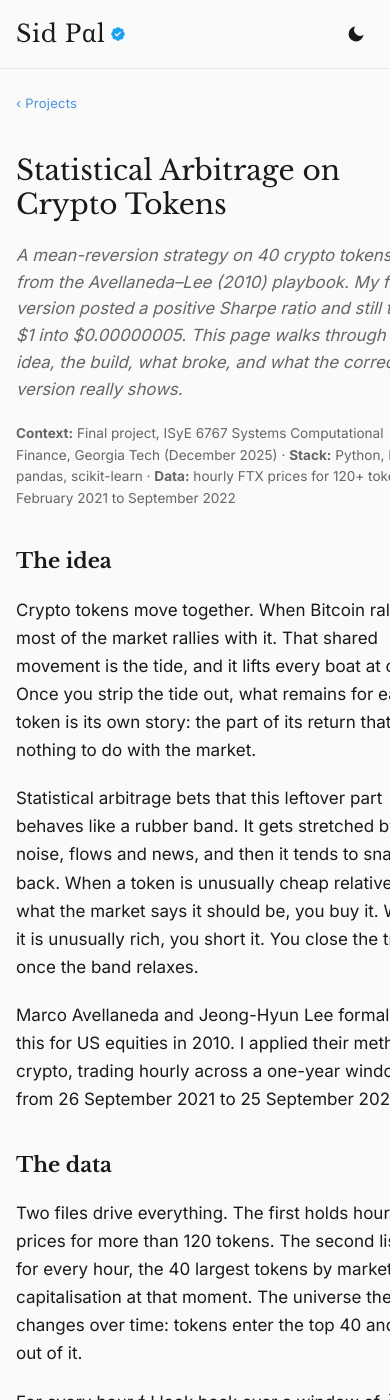
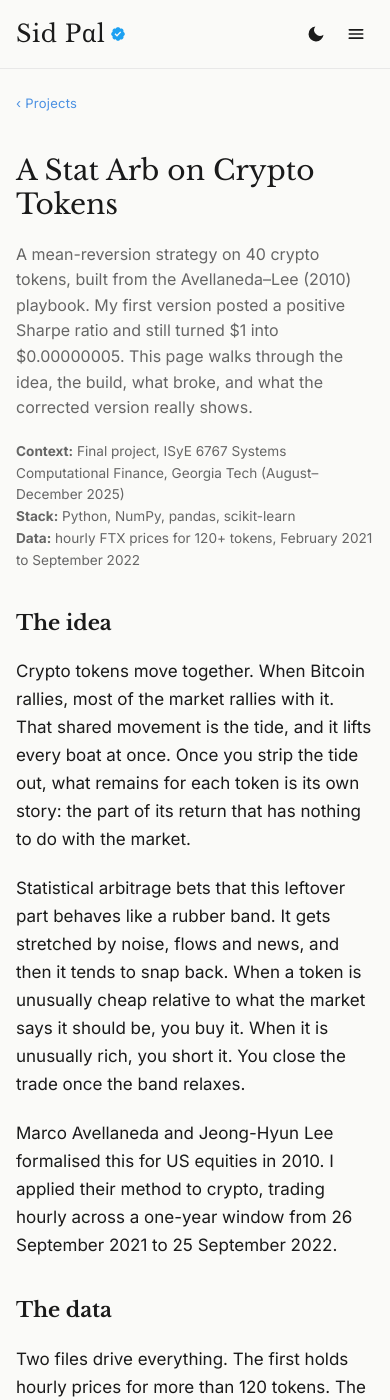
Before and after one commit to sidsince95/sidsince95.github.io, a Jekyll site: the page built from projects/stat-arb-crypto/index.html, in a window 390 px wide and 1400 px high. Built offline with Jekyll 4.4.1, drawn with Linux system fonts in a browser that asks for light colours; some of the changed text lies outside the part shown.

Commit message:
Refresh stat-arb project page, fix layout width, add mobile nav
- Replace charts with outlined-text SVGs; show one chart per theme
- Add figure labels and caption hierarchy; simplify source lines
- Rename project to "A Stat Arb on Crypto Tokens"; drop index summary
- Cache-bust the stylesheet link so deploys don't pair with stale CSS
- Make main full-width so short pages align with the header
- Add hamburger menu and dropdown nav at <=768px
- Project page: plain standfirst, three-line meta, right-aligned table
  headers, References list, bottom back link

Co-Authored-By: Claude Opus 5.5 <noreply@anthropic.com>

```diff
--- a/_layouts/default.html
+++ b/_layouts/default.html
@@ -13,7 +13,7 @@
     <meta charset="UTF-8">
     <meta name="viewport" content="width=device-width, initial-scale=1.0">
     <title>{% if page.title %}{{ page.title }} - {% endif %}{{ site.title }}</title>
-    <link rel="stylesheet" href="{{ '/assets/css/style.css' | relative_url }}">
+    <link rel="stylesheet" href="{{ '/assets/css/style.css' | relative_url }}?v={{ site.time | date: '%s' }}">
     <link rel="icon" type="image/svg+xml" href="{{ '/favicon.svg' | relative_url }}">
     {% unless page.katex %}
     <script type="text/javascript" async src="https://cdnjs.cloudflare.com/ajax/libs/mathjax/2.7.7/MathJax.js?config=TeX-MML-AM_CHTML"></script>
@@ -58,8 +58,19 @@
         <svg id="moon-icon" viewBox="0 0 24 24" fill="currentColor"><path d="M21 12.79A9 9 0 1 1 11.21 3 7 7 0 0 0 21 12.79z"/></svg>
         <svg id="sun-icon" viewBox="0 0 24 24" fill="currentColor" style="display: none;"><circle cx="12" cy="12" r="5"/><line x1="12" y1="1" x2="12" y2="3" stroke="currentColor" stroke-width="2"/><line x1="12" y1="21" x2="12" y2="23" stroke="currentColor" stroke-width="2"/><line x1="4.22" y1="4.22" x2="5.64" y2="5.64" stroke="currentColor" stroke-width="2"/><line x1="18.36" y1="18.36" x2="19.78" y2="19.78" stroke="currentColor" stroke-width="2"/><line x1="1" y1="12" x2="3" y2="12" stroke="currentColor" stroke-width="2"/><line x1="21" y1="12" x2="23" y2="12" stroke="currentColor" stroke-width="2"/><line x1="4.22" y1="19.78" x2="5.64" y2="18.36" stroke="currentColor" stroke-width="2"/><line x1="18.36" y1="5.64" x2="19.78" y2="4.22" stroke="currentColor" stroke-width="2"/></svg>
       </button>
+
+      <button class="menu-toggle" id="menu-toggle" aria-label="Open menu" aria-expanded="false" aria-controls="mobile-nav">
+        <svg viewBox="0 0 24 24" fill="none" stroke="currentColor" stroke-width="2" stroke-linecap="round"><line x1="4" y1="7" x2="20" y2="7"/><line x1="4" y1="12" x2="20" y2="12"/><line x1="4" y1="17" x2="20" y2="17"/></svg>
+      </button>
     </div>
   </div>
+
+  <nav class="mobile-nav" id="mobile-nav">
+    <a href="{{ '/projects' | relative_url }}" class="mobile-nav-link">Projects</a>
+    <a href="{{ '/blog' | relative_url }}" class="mobile-nav-link">Blog Posts</a>
+    <a href="{{ '/reading-list' | relative_url }}" class="mobile-nav-link">Reading List</a>
+    <a href="{{ '/about' | relative_url }}" class="mobile-nav-link">About</a>
+  </nav>
 </header>
 
 <main>
--- a/assets/css/style.css
+++ b/assets/css/style.css
@@ -145,6 +145,20 @@ body {
 .theme-toggle:hover { background: var(--accent-color); transform: rotate(20deg); }
 .theme-toggle svg { width: 20px; height: 20px; }
 
+/* Hamburger + dropdown (shown only at ≤768px, see TABLET / MOBILE NAV below) */
+.menu-toggle {
+  display: none;
+  background: none; border: none; padding: 8px;
+  align-items: center; justify-content: center;
+  color: var(--text-color); transition: background 0.3s ease;
+  border-radius: 50%; width: 36px; height: 36px;
+  flex-shrink: 0;
+}
+.menu-toggle:hover { background: var(--accent-color); }
+.menu-toggle svg { width: 22px; height: 22px; }
+
+.mobile-nav { display: none; }
+
 /* --- CONTENT --- */
 h1, h2, h3 { font-family: var(--font-header); font-weight: 700; line-height: 1.3; margin-top: 1em; }
 p { margin: 1.2em 0; }
@@ -153,6 +167,7 @@ a:hover { color: var(--hover-color); text-decoration-color: var(--hover-color);
 
 /* main owns the centered column */
 main {
+  width: 100%; /* flex item with auto margins would otherwise shrink to its content */
   max-width: 680px;
   margin-left: auto;
   margin-right: auto;
@@ -258,6 +273,37 @@ footer {
   .bottom-nav-grid { flex-direction: column; gap: 20px; text-align: center; }
 }
 
+/* --- TABLET / MOBILE NAV --- */
+@media (max-width: 768px) {
+  .main-nav { display: none; }
+  .header-right { gap: 4px; }
+  .menu-toggle { display: flex; }
+
+  .mobile-nav.open {
+    display: flex;
+    flex-direction: column;
+    max-width: 680px;
+    margin: 0 auto;
+    padding: 4px 20px 16px;
+    background: var(--background-color);
+    border-top: 1px solid var(--accent-color);
+    font-family: var(--font-main);
+    font-size: 16px;
+  }
+
+  .mobile-nav-link {
+    padding: 10px 0;
+    color: var(--text-secondary);
+    text-decoration: none;
+  }
+  .mobile-nav-link:hover { color: var(--hover-color); }
+  .mobile-nav-link.active { color: var(--hover-color); font-weight: 700; }
+}
+
+@media (max-width: 600px) {
+  .mobile-nav.open { padding: 4px 16px 16px; }
+}
+
 /* --- READING LIST PAGE --- */
 .reading-list-page {
   padding-top: 0.5rem;
@@ -325,15 +371,6 @@ footer {
   }
 }
 
-/* --- PROJECTS INDEX (reuses .reading-list-page) --- */
-.reading-list-page .project-summary {
-  margin: 0.2rem 0 0 0;
-  font-family: var(--font-main);
-  font-size: 0.95rem;
-  line-height: 1.5;
-  color: var(--text-secondary);
-}
-
 /* --- PROJECT PAGE --- */
 .project-page {
   padding-top: 0.5rem;
@@ -349,9 +386,8 @@ footer {
 }
 
 .project-standfirst {
-  font-style: italic;
   color: var(--text-secondary);
-  font-size: 1.05rem;
+  font-size: 1rem;
   line-height: 1.6;
   margin: 0 0 1.25rem 0;
 }
@@ -377,6 +413,20 @@ footer {
   margin: 1.8rem 0 0.7rem 0;
 }
 
+.project-page ul {
+  margin: 0 0 1.75rem 1.4rem;
+  padding: 0;
+}
+
+.project-page li {
+  margin-bottom: 0.5rem;
+  line-height: 1.55;
+}
+
+.project-page .back-link-bottom {
+  margin: 2.5rem 0 0 0;
+}
+
 .project-page code {
   font-family: ui-monospace, SFMono-Regular, Menlo, Consolas, monospace;
   font-size: 0.9em;
@@ -387,10 +437,27 @@ footer {
 
 /* Figures */
 .project-figure {
-  margin: 2.75rem 0;
+  margin: 3rem 0; /* zero sides override the browser's default figure indent */
+  padding: 0;
+}
+
+.project-figure figcaption {
+  margin: 0 0 1rem 0;
+}
+
+.figure-label {
+  display: block;
+  font-family: var(--font-main);
+  font-weight: 500;
+  font-size: 0.75rem;
+  line-height: 1.4;
+  letter-spacing: 0.04em;
+  color: var(--text-secondary);
+  margin: 0 0 0.3rem 0;
 }
 
 .figure-title {
+  display: block;
   font-family: var(--font-main);
   font-weight: 600;
   font-size: 1.05rem;
@@ -400,12 +467,13 @@ footer {
 }
 
 .figure-subtitle {
+  display: block;
   font-family: var(--font-main);
   font-weight: 400;
   font-size: 0.9rem;
   line-height: 1.45;
   color: var(--text-secondary);
-  margin: 0 0 1rem 0;
+  margin: 0;
 }
 
 .project-figure img.chart {
--- a/projects/stat-arb-crypto/index.html
+++ b/projects/stat-arb-crypto/index.html
@@ -1,6 +1,6 @@
 ---
 layout: default
-title: Statistical Arbitrage on Crypto Tokens
+title: A Stat Arb on Crypto Tokens
 katex: true
 ---
 
@@ -8,11 +8,13 @@ katex: true
 
 <a href="/projects/" class="back-link"><span class="back-chevron">&#8249;</span> Projects</a>
 
-<h1>Statistical Arbitrage on Crypto Tokens</h1>
+<h1>A Stat Arb on Crypto Tokens</h1>
 
 <p class="project-standfirst">A mean-reversion strategy on 40 crypto tokens, built from the Avellaneda–Lee (2010) playbook. My first version posted a positive Sharpe ratio and still turned $1 into $0.00000005. This page walks through the idea, the build, what broke, and what the corrected version really shows.</p>
 
-<p class="project-meta"><strong>Context:</strong> Final project, ISyE 6767 Systems Computational Finance, Georgia Tech (December 2025) · <strong>Stack:</strong> Python, NumPy, pandas, scikit-learn · <strong>Data:</strong> hourly FTX prices for 120+ tokens, February 2021 to September 2022</p>
+<p class="project-meta"><strong>Context:</strong> Final project, ISyE 6767 Systems Computational Finance, Georgia Tech (August–December 2025)<br>
+<strong>Stack:</strong> Python, NumPy, pandas, scikit-learn<br>
+<strong>Data:</strong> hourly FTX prices for 120+ tokens, February 2021 to September 2022</p>
 
 <h2>The idea</h2>
 
@@ -45,11 +47,14 @@ katex: true
 <p>The first eigenportfolio behaves like the market. Every token carries a positive weight, and over the year it tracks Bitcoin almost exactly.</p>
 
 <figure class="project-figure">
-  <figcaption class="figure-title">The first eigenportfolio is the crypto market</figcaption>
-  <p class="figure-subtitle">Cumulative return, rebased to 100 on 26 September 2021. Eigenportfolios scaled to unit gross weight.</p>
+  <figcaption>
+    <span class="figure-label">Figure 1</span>
+    <span class="figure-title">The first eigenportfolio is the crypto market</span>
+    <span class="figure-subtitle">Cumulative return, rebased to 100 on 26 September 2021. Eigenportfolios scaled to unit gross weight.</span>
+  </figcaption>
   <img class="chart chart-light" src="/assets/projects/stat-arb-crypto/01-eigenportfolios-vs-btc-eth-light.svg" alt="The first eigenportfolio is the crypto market" loading="lazy">
   <img class="chart chart-dark" src="/assets/projects/stat-arb-crypto/01-eigenportfolios-vs-btc-eth-dark.svg" alt="The first eigenportfolio is the crypto market" loading="lazy">
-  <p class="figure-source">FTX hourly prices; author's calculations</p>
+  <p class="figure-source">Source: FTX hourly prices</p>
 </figure>
 
 <p>The first eigenportfolio fell 56% over the year, in line with Bitcoin and Ether. The second went the other way and rose 60%. It is a relative-value factor: long some tokens, short others.</p>
@@ -57,19 +62,25 @@ katex: true
 <p>The weights show the same thing from another angle. The first eigenportfolio spreads positive weight across the whole universe, with Bitcoin the largest. The second concentrates on a handful of tokens, some held long and some short.</p>
 
 <figure class="project-figure">
-  <figcaption class="figure-title">Eigenportfolio weights at the start of the test period</figcaption>
-  <p class="figure-subtitle">26 September 2021, 12:00 UTC. Share of gross weight; blue is long, red is short.</p>
+  <figcaption>
+    <span class="figure-label">Figure 2</span>
+    <span class="figure-title">Eigenportfolio weights at the start of the test period</span>
+    <span class="figure-subtitle">26 September 2021, 12:00 UTC. Share of gross weight; blue is long, red is short.</span>
+  </figcaption>
   <img class="chart chart-light" src="/assets/projects/stat-arb-crypto/02-weights-2021-09-26-light.svg" alt="Eigenportfolio weights at the start of the test period" loading="lazy">
   <img class="chart chart-dark" src="/assets/projects/stat-arb-crypto/02-weights-2021-09-26-dark.svg" alt="Eigenportfolio weights at the start of the test period" loading="lazy">
-  <p class="figure-source">FTX hourly prices; author's calculations</p>
+  <p class="figure-source">Source: FTX hourly prices</p>
 </figure>
 
 <figure class="project-figure">
-  <figcaption class="figure-title">Eigenportfolio weights mid-way through</figcaption>
-  <p class="figure-subtitle">15 April 2022, 20:00 UTC. Share of gross weight; blue is long, red is short.</p>
+  <figcaption>
+    <span class="figure-label">Figure 3</span>
+    <span class="figure-title">Eigenportfolio weights mid-way through</span>
+    <span class="figure-subtitle">15 April 2022, 20:00 UTC. Share of gross weight; blue is long, red is short.</span>
+  </figcaption>
   <img class="chart chart-light" src="/assets/projects/stat-arb-crypto/02-weights-2022-04-15-light.svg" alt="Eigenportfolio weights mid-way through" loading="lazy">
   <img class="chart chart-dark" src="/assets/projects/stat-arb-crypto/02-weights-2022-04-15-dark.svg" alt="Eigenportfolio weights mid-way through" loading="lazy">
-  <p class="figure-source">FTX hourly prices; author's calculations</p>
+  <p class="figure-source">Source: FTX hourly prices</p>
 </figure>
 
 <p>The second factor tends to lean heavily on a few thinly traded, exchange-linked tokens such as LEO and CEL. That makes it less stable from hour to hour than the market factor, and it is a hint that a liquidity screen would help.</p>
@@ -107,11 +118,14 @@ katex: true
 <p>I subtract the cross-sectional average each hour so the scores are centred on zero. The trading rules follow the paper. Buy when \(s < -1.25\) (too cheap) and close the long once \(s > -0.50\). Short when \(s > +1.25\) (too rich) and close once \(s < +0.75\). Every signal acts on the following hour's return, so the backtest never peeks at the future.</p>
 
 <figure class="project-figure">
-  <figcaption class="figure-title">Bitcoin and Ether s-scores in the first month</figcaption>
-  <p class="figure-subtitle">Hourly s-score, 26 September to 25 October 2021. Shaded bands are the zones where a position opens.</p>
+  <figcaption>
+    <span class="figure-label">Figure 4</span>
+    <span class="figure-title">Bitcoin and Ether s-scores in the first month</span>
+    <span class="figure-subtitle">Hourly s-score, 26 September to 25 October 2021. Shaded bands are the zones where a position opens.</span>
+  </figcaption>
   <img class="chart chart-light" src="/assets/projects/stat-arb-crypto/03-s-scores-btc-eth-light.svg" alt="Bitcoin and Ether s-scores in the first month" loading="lazy">
   <img class="chart chart-dark" src="/assets/projects/stat-arb-crypto/03-s-scores-btc-eth-dark.svg" alt="Bitcoin and Ether s-scores in the first month" loading="lazy">
-  <p class="figure-source">FTX hourly prices; author's calculations</p>
+  <p class="figure-source">Source: FTX hourly prices</p>
 </figure>
 
 <h2>How the code is organised</h2>
@@ -123,11 +137,14 @@ katex: true
 <p>My submitted version reported a Sharpe ratio of 0.13 and a maximum drawdown of −100%. On average the strategy made money every hour. Compounded, it lost essentially everything: $1 invested at the start was worth $0.00000005 at the end.</p>
 
 <figure class="project-figure">
-  <figcaption class="figure-title">A positive Sharpe ratio did not save version one</figcaption>
-  <p class="figure-subtitle">Value of $1 invested at the start of the test period, log scale</p>
+  <figcaption>
+    <span class="figure-label">Figure 5</span>
+    <span class="figure-title">A positive Sharpe ratio did not save version one</span>
+    <span class="figure-subtitle">Value of $1 invested at the start of the test period, log scale</span>
+  </figcaption>
   <img class="chart chart-light" src="/assets/projects/stat-arb-crypto/04-equity-v1-vs-v2-light.svg" alt="A positive Sharpe ratio did not save version one" loading="lazy">
   <img class="chart chart-dark" src="/assets/projects/stat-arb-crypto/04-equity-v1-vs-v2-dark.svg" alt="A positive Sharpe ratio did not save version one" loading="lazy">
-  <p class="figure-source">FTX hourly prices; author's calculations</p>
+  <p class="figure-source">Source: FTX hourly prices</p>
 </figure>
 
 <p>At the time I put this down to missing transaction costs. When I revisited the project, the real explanation turned out to be three implementation mistakes.</p>
@@ -145,11 +162,14 @@ katex: true
 <p>Version one averaged \(\mu \approx 0.009\%\) per hour, with \(\sigma \approx 6.3\%\) per hour. The volatility drag \(\tfrac{1}{2}\sigma^2 \approx 0.20\%\) per hour was more than twenty times the drift. The Sharpe ratio measures the average and cannot see the drag, but the drag is what compounding feels.</p>
 
 <figure class="project-figure">
-  <figcaption class="figure-title">Proper sizing shrinks hourly swings eighteen-fold</figcaption>
-  <p class="figure-subtitle">Distribution of hourly strategy returns, extreme 0.2% trimmed for display</p>
+  <figcaption>
+    <span class="figure-label">Figure 6</span>
+    <span class="figure-title">Proper sizing shrinks hourly swings eighteen-fold</span>
+    <span class="figure-subtitle">Distribution of hourly strategy returns, extreme 0.2% trimmed for display</span>
+  </figcaption>
   <img class="chart chart-light" src="/assets/projects/stat-arb-crypto/05-return-histograms-light.svg" alt="Proper sizing shrinks hourly swings eighteen-fold" loading="lazy">
   <img class="chart chart-dark" src="/assets/projects/stat-arb-crypto/05-return-histograms-dark.svg" alt="Proper sizing shrinks hourly swings eighteen-fold" loading="lazy">
-  <p class="figure-source">FTX hourly prices; author's calculations</p>
+  <p class="figure-source">Source: FTX hourly prices</p>
 </figure>
 
 <h3>Positions were orphaned when tokens left the universe</h3>
@@ -157,11 +177,14 @@ katex: true
 <p>The trading loop only updated tokens that were in that hour's top-40 window. When a token dropped out, its position froze. It kept earning and losing money, but the model never looked at it again and never closed it. More than a third of all position-hours (36%) sat in tokens the model had stopped tracking. One token, C98, was held for 8,588 of the 8,760 hours.</p>
 
 <figure class="project-figure">
-  <figcaption class="figure-title">More than a third of version one's book was on autopilot</figcaption>
-  <p class="figure-subtitle">Open positions per hour in version one, daily average</p>
+  <figcaption>
+    <span class="figure-label">Figure 7</span>
+    <span class="figure-title">More than a third of version one's book was on autopilot</span>
+    <span class="figure-subtitle">Open positions per hour in version one, daily average</span>
+  </figcaption>
   <img class="chart chart-light" src="/assets/projects/stat-arb-crypto/06-v1-orphaned-positions-light.svg" alt="More than a third of version one's book was on autopilot" loading="lazy">
   <img class="chart chart-dark" src="/assets/projects/stat-arb-crypto/06-v1-orphaned-positions-dark.svg" alt="More than a third of version one's book was on autopilot" loading="lazy">
-  <p class="figure-source">FTX hourly prices; author's calculations</p>
+  <p class="figure-source">Source: FTX hourly prices</p>
 </figure>
 
 <h3>The eigenportfolios were never normalised</h3>
@@ -177,8 +200,8 @@ katex: true
   <thead>
     <tr>
       <th></th>
-      <th>Version one</th>
-      <th>Version two</th>
+      <th class="num">Version one</th>
+      <th class="num">Version two</th>
     </tr>
   </thead>
   <tbody>
@@ -221,8 +244,12 @@ katex: true
 
 <p>On the signal itself, mean reversion in hourly crypto residuals did not pay over this year, which was a brutal bear market that included the Terra collapse. If I took this further, I would try four things. First, require faster mean reversion, since the paper insists the reversion time be short relative to the estimation window. Second, add a liquidity screen. Third, scale signals by trading volume, as Avellaneda and Lee do. Fourth, trade less often so that turnover does not eat whatever edge exists.</p>
 
-<h2>Reference</h2>
+<h2>References</h2>
 
-<p>Avellaneda, M., &amp; Lee, J.-H. (2010). Statistical arbitrage in the US equities market. <em>Quantitative Finance</em>, 10(7), 761–778.</p>
+<ul>
+  <li>Avellaneda, M., &amp; Lee, J.-H. (2010). Statistical arbitrage in the US equities market. <em>Quantitative Finance</em>, 10(7), 761–778.</li>
+</ul>
+
+<a href="/projects/" class="back-link back-link-bottom"><span class="back-chevron">&#8249;</span> Back to Projects</a>
 
 </article>
```
Also changed, not shown: other parts of _layouts/default.html (+31 -1 lines), projects/index.md (+1 -2 lines), assets/projects/stat-arb-crypto/01-eigenportfolios-vs-btc-eth-dark.svg, assets/projects/stat-arb-crypto/01-eigenportfolios-vs-btc-eth-light.svg, assets/projects/stat-arb-crypto/02-weights-2021-09-26-dark.svg, assets/projects/stat-arb-crypto/02-weights-2021-09-26-light.svg, assets/projects/stat-arb-crypto/02-weights-2022-04-15-dark.svg, assets/projects/stat-arb-crypto/02-weights-2022-04-15-light.svg, assets/projects/stat-arb-crypto/03-s-scores-btc-eth-dark.svg, assets/projects/stat-arb-crypto/03-s-scores-btc-eth-light.svg, assets/projects/stat-arb-crypto/04-equity-v1-vs-v2-dark.svg, assets/projects/stat-arb-crypto/04-equity-v1-vs-v2-light.svg, assets/projects/stat-arb-crypto/05-return-histograms-dark.svg, assets/projects/stat-arb-crypto/05-return-histograms-light.svg, 2 more files, 1 other file.
